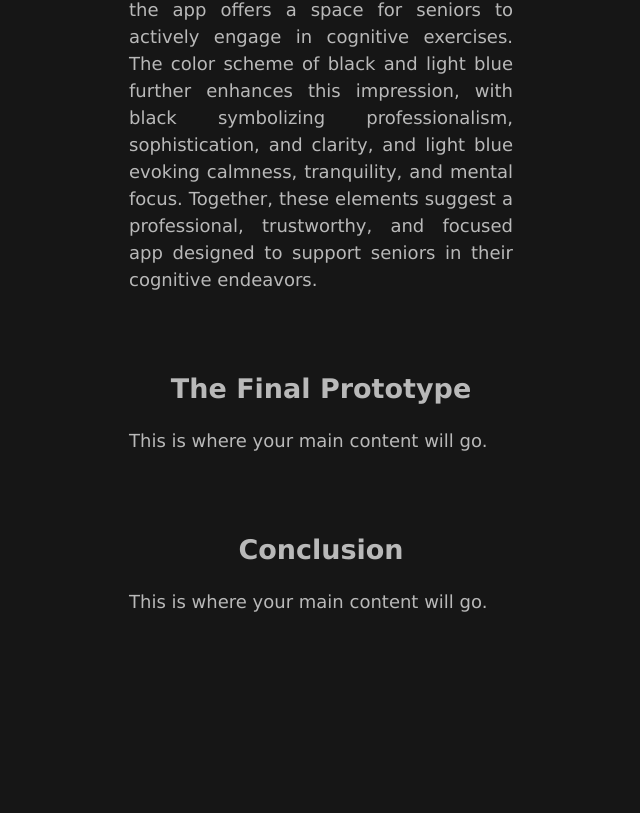
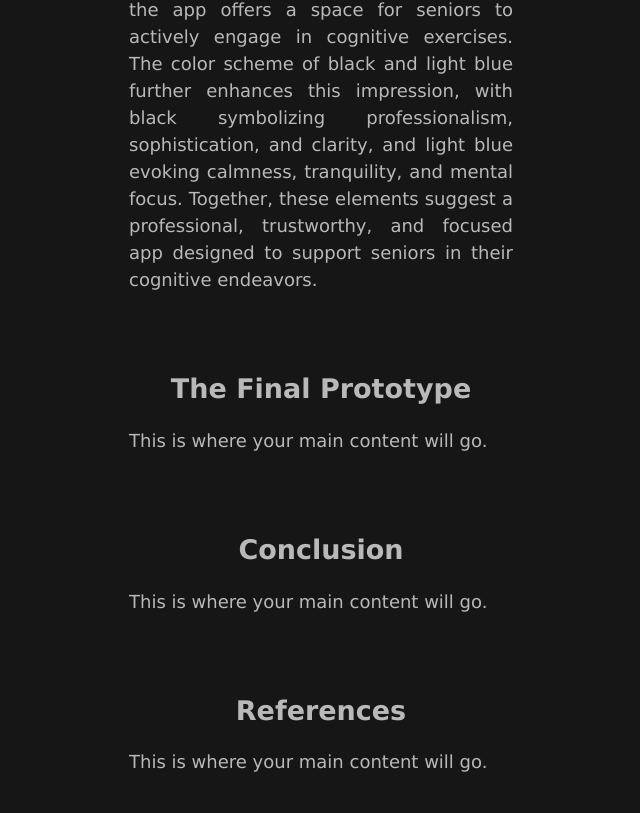
Before and after one commit to HasteKhai/Soen-357-mini-project, a plain HTML site: page miniProject.html in a window 1280 px wide. Shown: the part 11105-11918 px from the top of the page, without its empty margins (319-959 px from the left). Before the commit the page ends 11758 px from the top, so only its background shows below. Drawn offline with Linux system fonts and the light colour scheme.

Commit message:
Update miniProject.html

```diff
--- a/miniProject.html
+++ b/miniProject.html
@@ -333,6 +333,12 @@
         <p>This is where your main content will go.</p>
     </section>
 
+    <!-- References -->
+    <section>
+        <h2>References</h2>
+        <p>This is where your main content will go.</p>
+    </section>
+
 </body>
 
 </html>
```
